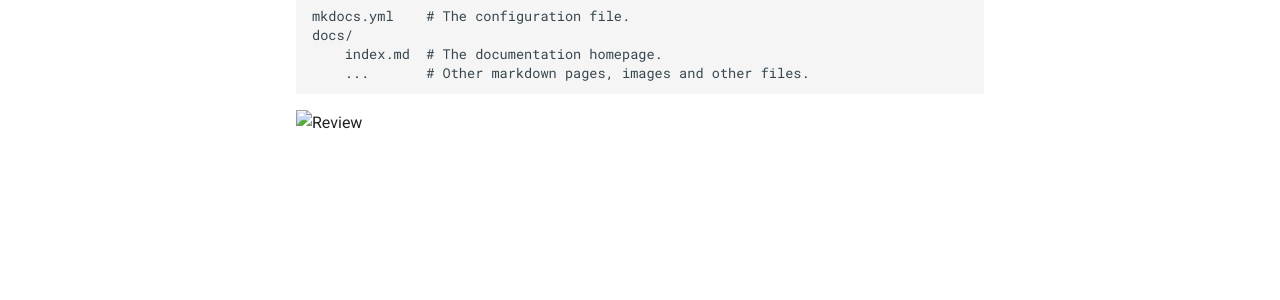
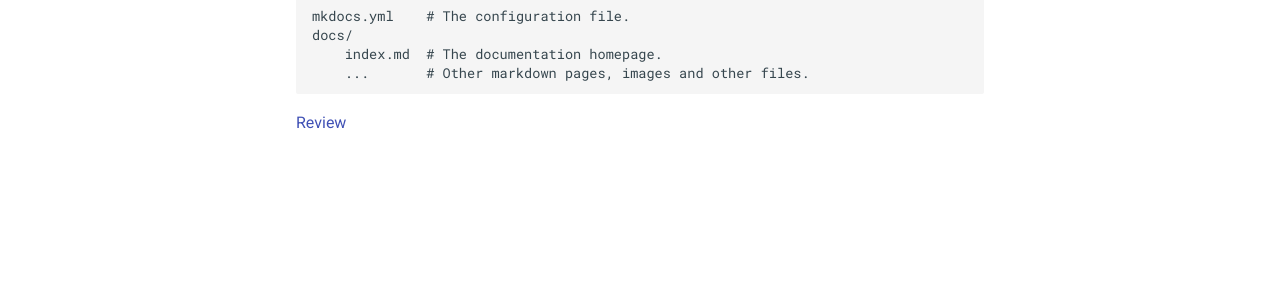
Before and after one commit to JianYiheng/Wiki, an MkDocs documentation site: the page built from docs/index.md, in a window 1280 px wide. Shown: the part 517-817 px from the top of the page. Built offline with MkDocs 1.6.1 and Material for MkDocs 9.7.7, drawn with Linux system fonts in a browser that asks for light colours.

```diff
--- a/docs/index.md
+++ b/docs/index.md
@@ -16,4 +16,4 @@ For full documentation visit [mkdocs.org](https://www.mkdocs.org).
         index.md  # The documentation homepage.
         ...       # Other markdown pages, images and other files.
 
-![Review](Review-FT.md)
+[Review](Review-FT.md)
```
